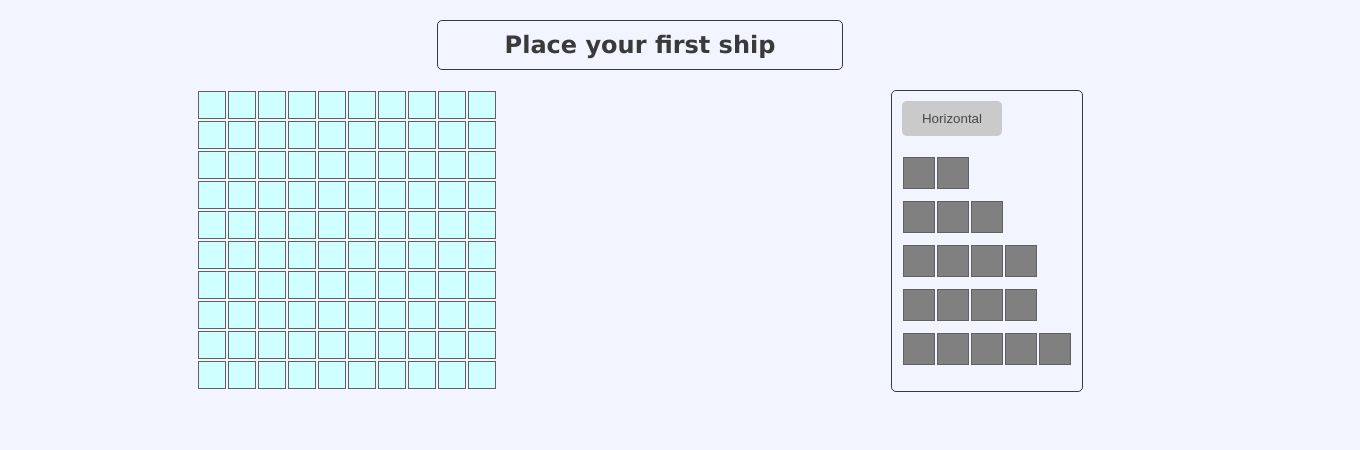
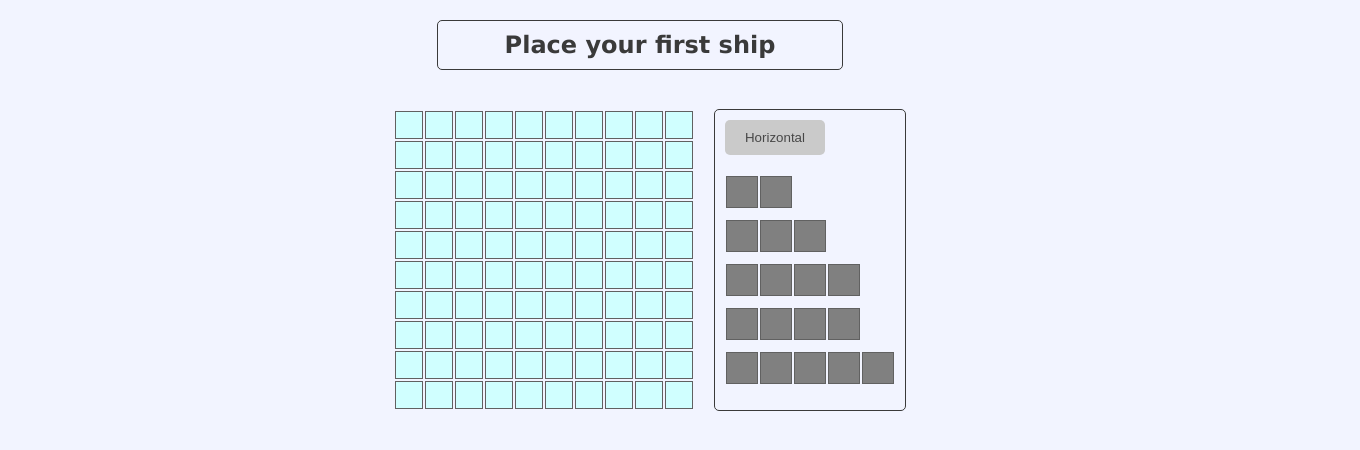
Before and after one commit to Jackfcs/battleship, a website built with webpack: page dist/index.html in a window 1280 px wide. Shown: the whole page, 1360 px wide, since content can reach past the window. Built offline with Linux system fonts and the light colour scheme.

Commit message:
Fixed styling

```diff
--- a/src/factories/Player.js
+++ b/src/factories/Player.js
@@ -2,30 +2,23 @@ const Player = (name) => {
   let turns = [];
 
   const randomPlace = (board, ship, horizontal) => {
-    let num
+    let num;
 
     if (!horizontal) {
-        num = Math.floor(Math.random() * 60);
+      num = Math.floor(Math.random() * 60);
       //Prevent ships overlapping
       for (let i = 0; i < ship.length; i++) {
-        console.log(num + (i * 10))
-        while (board[num + (i * 10)].isShip || board[num].isShip) {
+        while (board[num + i * 10].isShip || board[num].isShip) {
           num = Math.floor(Math.random() * 60);
-          console.log('rework')
-
         }
       }
 
       //Prevent ships placed over border
-      if (num > 109 - ship.length * 10){
+      if (num > 109 - ship.length * 10) {
         num = Math.floor(Math.random() * 60);
       }
-      console.log(num)
-
-
     } else if (horizontal) {
-
-        num = Math.floor(Math.random() * 96);
+      num = Math.floor(Math.random() * 96);
       //Prevent ships overlapping
       while (board[num + ship.length - 1].isShip || board[num].isShip) {
         num = Math.floor(Math.random() * 96);
@@ -38,7 +31,6 @@ const Player = (name) => {
         }
       }
     }
-    console.log(num)
     return num;
   };
 
--- a/src/game.js
+++ b/src/game.js
@@ -241,21 +241,19 @@ export const game = () => {
         updateBoard(cpuBoard, cpuCells);
         cpuAttack();
         if (!cpuBoard.shipsRemain()) {
-          displayEndScreen()
-          endText.textContent = "You Win!"
+          displayEndScreen();
+          endText.textContent = "You Win!";
         } else if (!playerBoard.shipsRemain()) {
-          displayEndScreen()
-          endText.textContent = "You Lose!"
+          displayEndScreen();
+          endText.textContent = "You Lose!";
         }
       });
     });
   };
 
-
   const displayEndScreen = () => {
     winScreen.style.display = "flex";
     bg.style.display = "block";
-    console.log('hi')
   };
 
   const cpuPlace = () => {
@@ -286,11 +284,9 @@ export const game = () => {
     );
   };
 
-
   const cpuAttack = () => {
     playerBoard.receiveAttack(cpu.randomMove(selections));
     updateBoard(playerBoard, playerCells);
-    turnCount++;
   };
 
   placeShips(playerBoard);
@@ -299,6 +295,4 @@ export const game = () => {
   restart.addEventListener("click", () => {
     location.reload(true);
   });
-
-
 };
--- a/src/style.css
+++ b/src/style.css
@@ -4,6 +4,7 @@ body {
     z-index: 1;
     font-family: verdana, sans-serif;
     font-weight: 200;
+    overflow: hidden;
 }
 
 .info-cont {
@@ -25,13 +26,15 @@ body {
 .boards{
     display: flex;
     flex-direction: row;
-    justify-content: space-around;
+    justify-content: center;
 }
 
 .board{
     display: grid;
     grid-template-rows: repeat(10, 30px);
     grid-template-columns: repeat(10, 30px);
+    margin: 20px;
+    transition: visibility 0s, opacity 0.5s linear;
 }
 
 .cell {
@@ -108,6 +111,13 @@ body {
 #legend {
     display: flex;
     flex-direction: column;
+    color: rgb(58, 58, 58);
+    margin-left: auto;
+    margin-right: auto;
+}
+
+.legend-title {
+    font-weight: bold;
 }
 
 .legend-row {
@@ -121,17 +131,17 @@ body {
     flex-direction: column;
     border: solid rgb(58, 58, 58) 1px;
     border-radius: 5px;
-    align-self: flex-start;
+    align-self: center;
     height: 300px
 }
 
 .below {
     display: flex;
     flex-direction: row;
-    padding-top: 40px;
+    padding-top: 20px;
     justify-content: flex-end;
     position: relative;
-    right: 100px;
+    left: 80px;
 }
 
 #win-screen{
```
Also changed, not shown: dist/index.html, dist/main.js.
